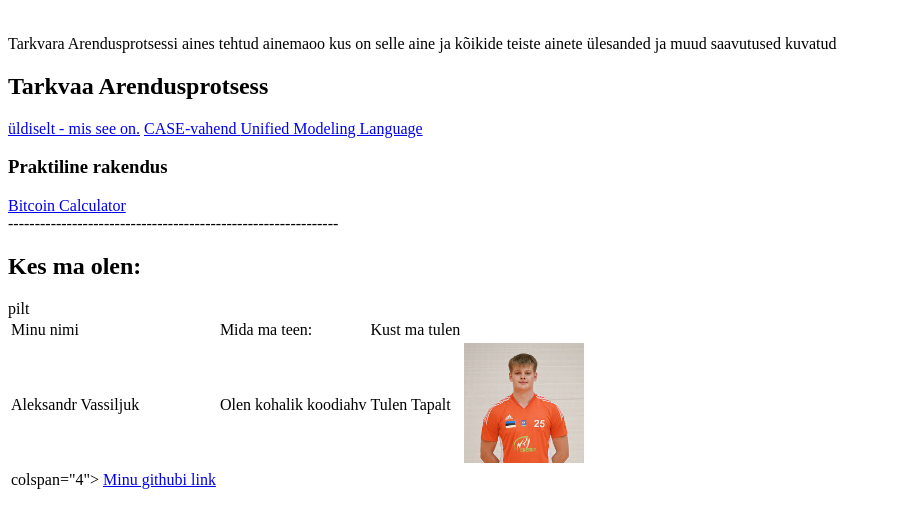
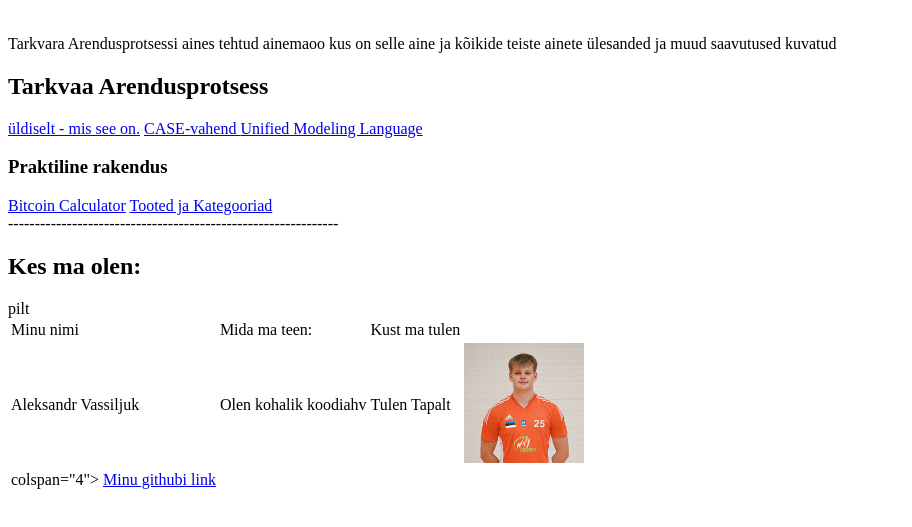
Before and after one commit to AleksandrVassiljuk/Tarkvaraarendaja-arendusprotsess, a plain HTML site: page index.html in a window 1280 px wide. Shown: the part 79-606 px from the top of the page, without its empty margins (0-912 px from the left). Drawn offline with Linux system fonts and the light colour scheme.

Commit message:
Update index.html

```diff
--- a/index.html
+++ b/index.html
@@ -17,6 +17,7 @@
 <a href="uml/index.html">Unified Modeling Language</a>
 <h3>Praktiline rakendus</h3>
 <a href="./BTC/index.html">Bitcoin Calculator</a>
+<a href="./PNC/index.html">Tooted ja Kategooriad</a>
 <br>
 --------------------------------------------------------------
 <h2>Kes ma olen:</h2>
```
